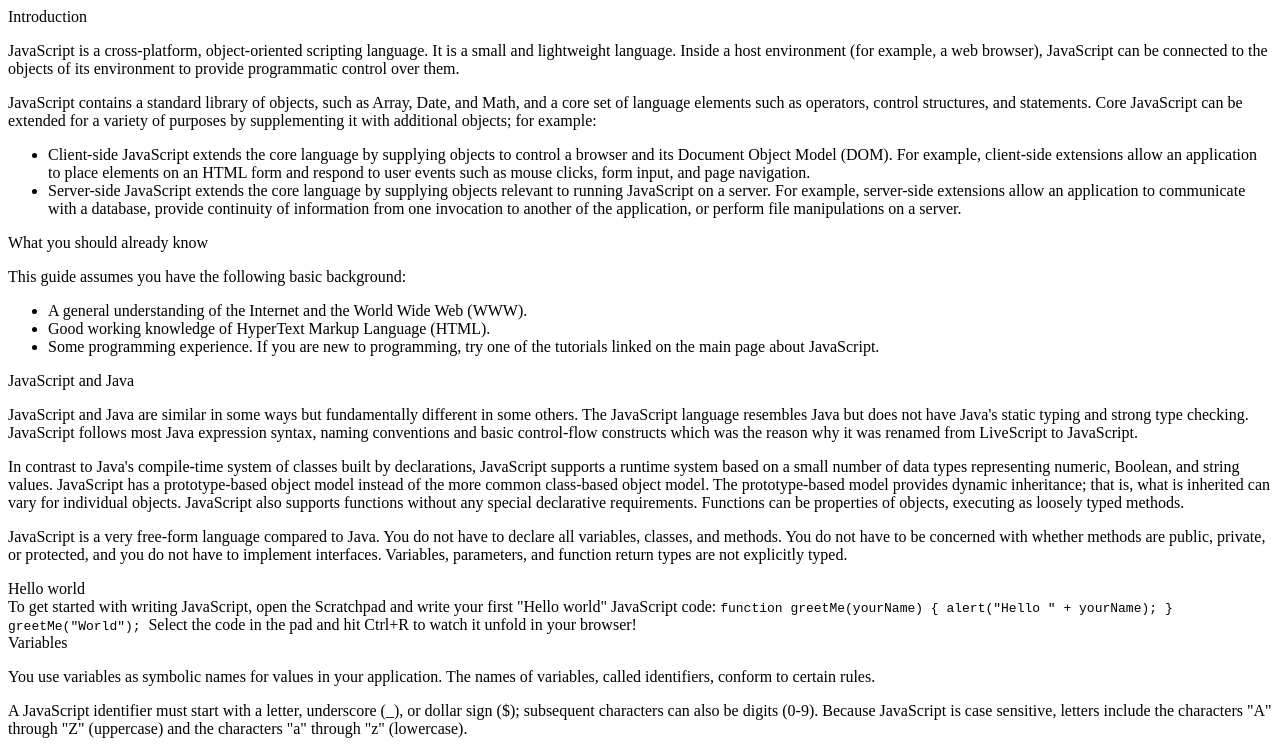
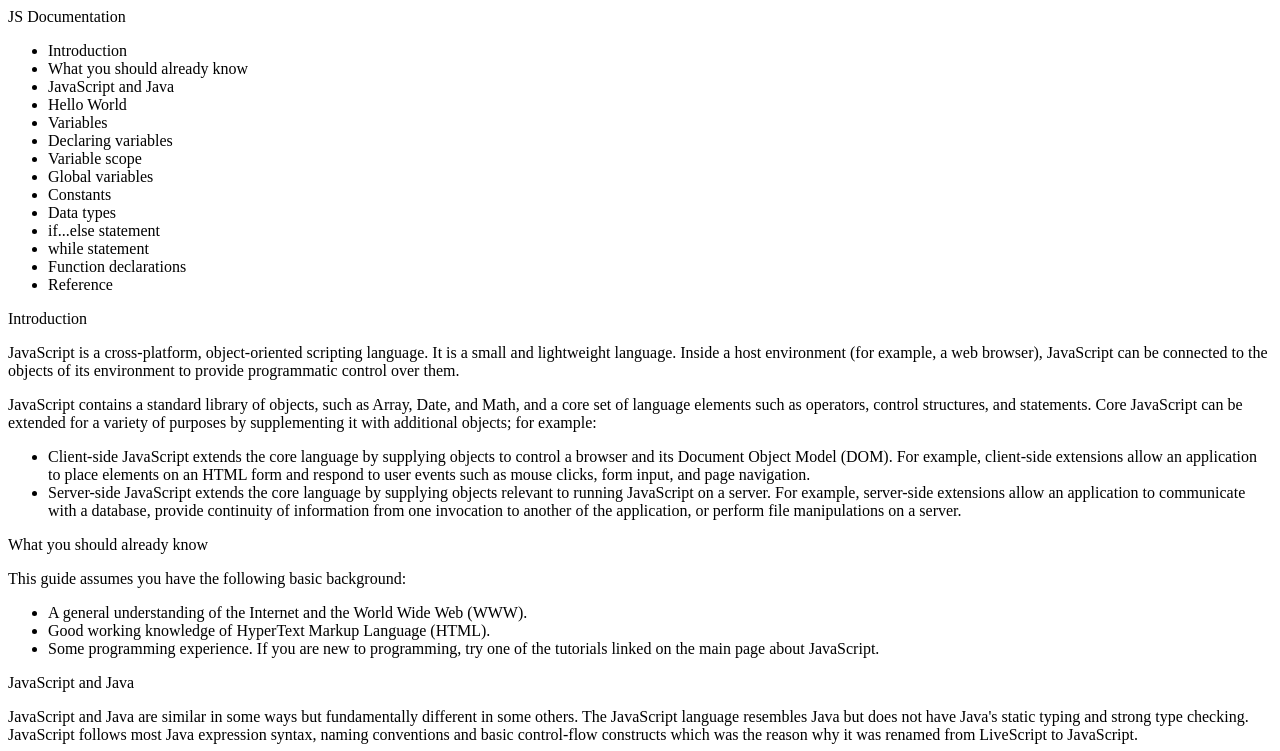
Before and after one commit to roniy68/efe-ahmed-html-css, a plain HTML site: page index.html in a window 1280 px wide. Shown: the top 751 px of the page. Drawn offline with Linux system fonts and the light colour scheme.

Commit message:
added navbar

```diff
--- a/index.html
+++ b/index.html
@@ -1,6 +1,25 @@
 <!DOCTYPE html>
 <html>
   <body>
+    <nav id="navbar">
+      <header>JS Documentation</header>
+      <ul>
+        <li><a class="nav-link" herf="#Introduction">Introduction</li>
+        <li><a class="nav-link" herf="#What_you_should_already_know"> What you should already know</li>
+        <li><a class="nav-link" herf="#JavaScript_and_Java">JavaScript and Java</li>
+        <li><a class="nav-link" herf="#Hello_World">Hello World</li>
+        <li><a class="nav-link" herf="#Variables">Variables</li>
+        <li><a class="nav-link" herf="#Declaring_variables">Declaring variables</li>
+        <li><a class="nav-link" herf="#Variable_scope">Variable scope</li>
+        <li><a class="nav-link" herf="#Global_variables">Global variables</li>
+        <li><a class="nav-link" herf="#Constants">Constants</li>
+        <li><a class="nav-link" herf="#Data_types">Data types</li>
+        <li><a class="nav-link" herf="#if...else_statement">if...else statement</li>
+        <li><a class="nav-link" herf="#while_statement">while statement</li>
+        <li><a class="nav-link" herf="#Function_declarations">Function declarations</li>
+        <li><a class="nav-link" herf="#Reference">Reference</li>
+      </ul>
+    </nav>
     <main id="main-doc">
       <section class="main-section" id="Introduction">
         <header>Introduction</header>
```
